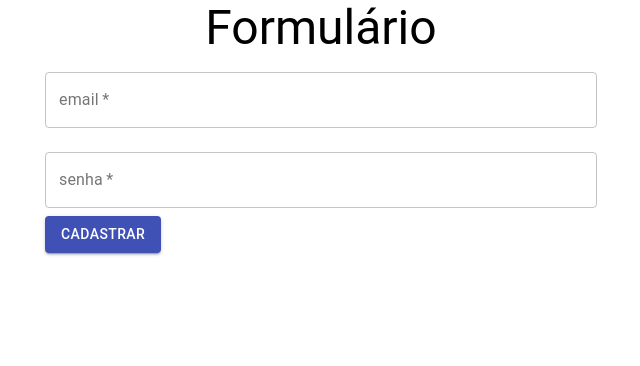
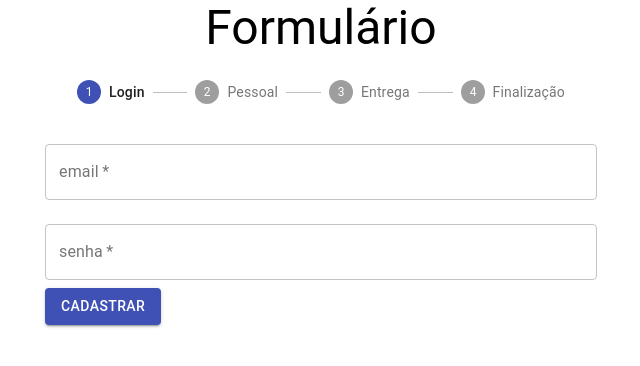
Before and after one commit to devHikary/react_functionComp, a React (Create React App) app in the folder func-compo/: page / in a window 1280 px wide. Shown: the top 366 px of the page, without its empty margins (319-959 px from the left). Built offline with nearby package versions, Linux system fonts and the light colour scheme.

Commit message:
2Aula 3.5 Stepper

```diff
--- a/func-compo/src/components/FormularioCadastro/FormularioCadastro.jsx
+++ b/func-compo/src/components/FormularioCadastro/FormularioCadastro.jsx
@@ -1,3 +1,4 @@
+import { Step, StepLabel, Stepper, Typography } from "@material-ui/core";
 import React, { useEffect, useState } from "react";
 import DadosEntrega from "./DadosEntrega";
 import DadosPessoais from "./DadosPessoais";
@@ -6,14 +7,18 @@
 function FormularioCadastro({ aoEnviar, validarCPF }) {
   const [etapaAtual, setEtapaAtual] = useState(0);
   const [dadosColetados, setDados] = useState({});
-  useEffect(()=>{
-    console.log(dadosColetados);
-  })
+
+  useEffect(() => {
+    if (etapaAtual === formularios.length - 1) {
+      aoEnviar(dadosColetados);
+    }
+  });
 
   const formularios = [
     <DadosUsuario aoEnviar={coletarDados} />,
     <DadosPessoais aoEnviar={coletarDados} validarCPF={validarCPF} />,
     <DadosEntrega aoEnviar={coletarDados} />,
+    <Typography variant="h5">Obrigada pelo cadastro!</Typography>,
   ];
 
   function coletarDados(dados) {
@@ -25,7 +30,25 @@
     setEtapaAtual(etapaAtual + 1);
   }
 
-  return <>{formularios[etapaAtual]}</>;
+  return (
+    <>
+      <Stepper activeStep={etapaAtual}>
+        <Step>
+          <StepLabel>Login</StepLabel>
+        </Step>
+        <Step>
+          <StepLabel>Pessoal</StepLabel>
+        </Step>
+        <Step>
+          <StepLabel>Entrega</StepLabel>
+        </Step>
+        <Step>
+          <StepLabel>Finalização</StepLabel>
+        </Step>
+      </Stepper>
+      {formularios[etapaAtual]}
+    </>
+  );
 }
 
 export default FormularioCadastro;
```
